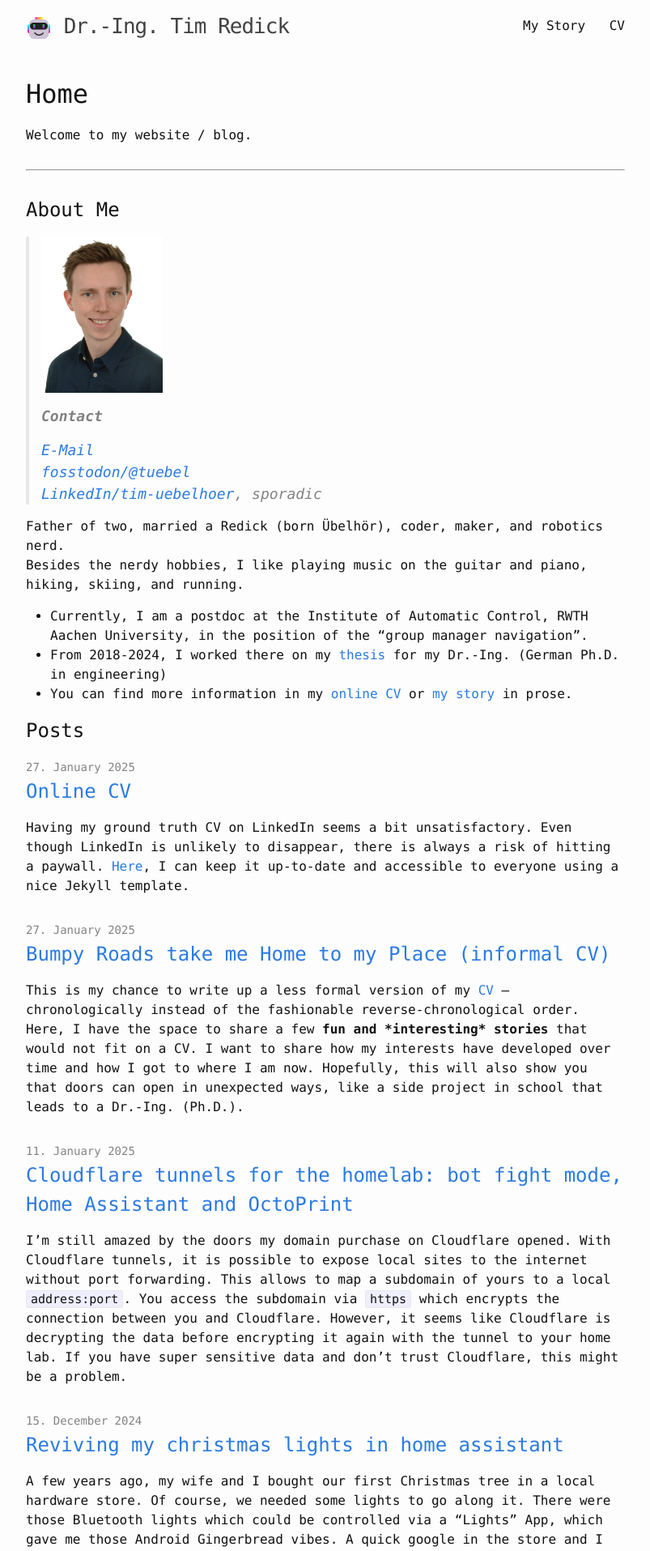
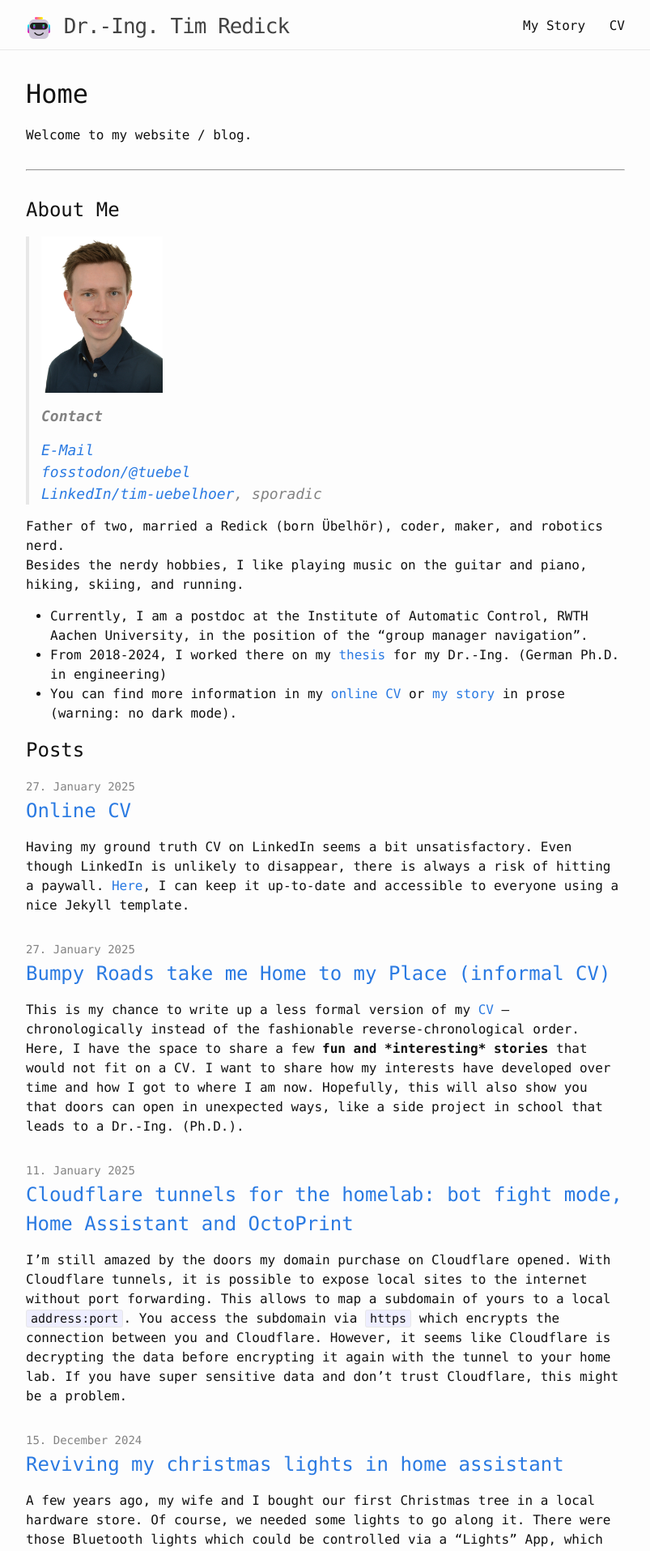
Before and after one commit to Tuebel/blog, a Jekyll site: the page built from index.md, in a window 1280 px wide. Shown: the top 1915 px of the page at 81% size, without its empty margins (238-1041 px from the left). Built offline with Jekyll 4.4.1, drawn with Linux system fonts in a browser that asks for light colours.

```diff
--- a/_sass/minima/_layout.scss
+++ b/_sass/minima/_layout.scss
@@ -3,7 +3,7 @@
  */
 .site-header {
   border-top: 5px solid $background-color;
-  border-bottom: 1px solid $background-color;
+  border-bottom: 1px solid $border-color-01;
   min-height: $spacing-unit * 1.865;
   line-height: $base-line-height * $base-font-size * 2.25;
 
--- a/index.md
+++ b/index.md
@@ -20,6 +20,6 @@
 
 * Currently, I am a postdoc at the Institute of Automatic Control, RWTH Aachen University, in the position of the "group manager navigation".
 * From 2018-2024, I worked there on my [thesis](https://doi.org/10.18154/RWTH-2024-04533) for my Dr.-Ing. (German Ph.D. in engineering)
-* You can find more information in my [online CV](https://cv.redick.cc) or [my story](/2025/01/27/my-story.html) in prose.
+* You can find more information in my [online CV](https://cv.redick.cc) or [my story](/2025/01/27/my-story.html) in prose (warning: no dark mode).
 
 ## Posts
```
Also changed, not shown: assets/images/default_og.png, site.webmanifest.
